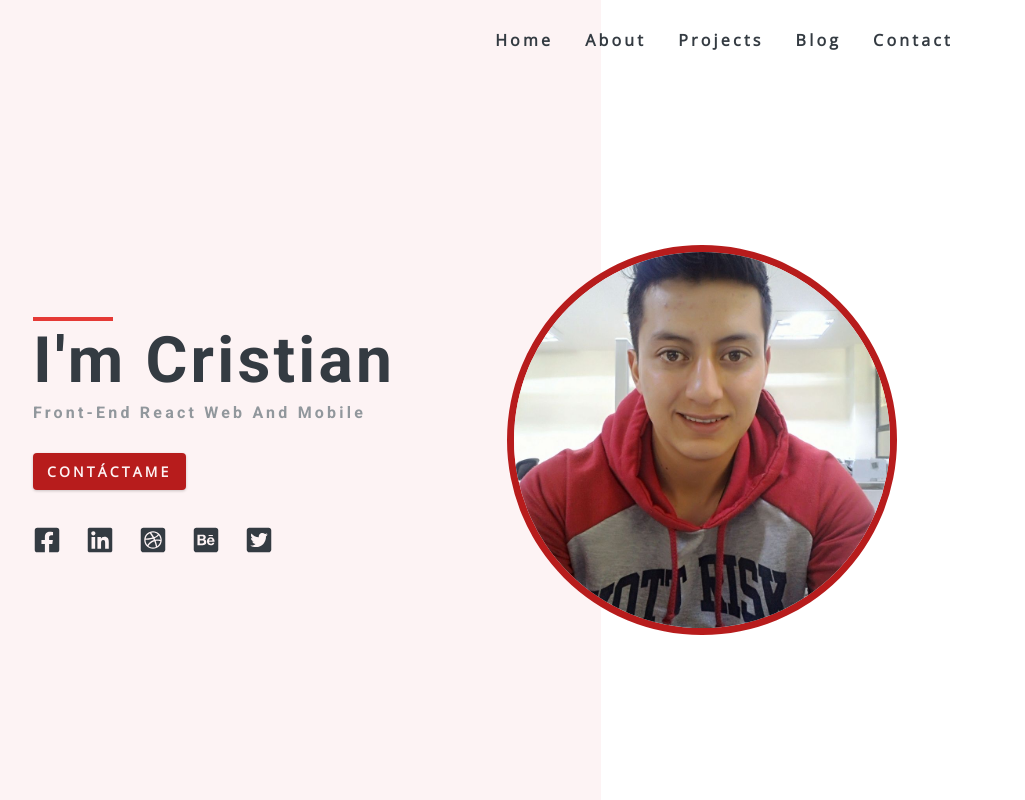
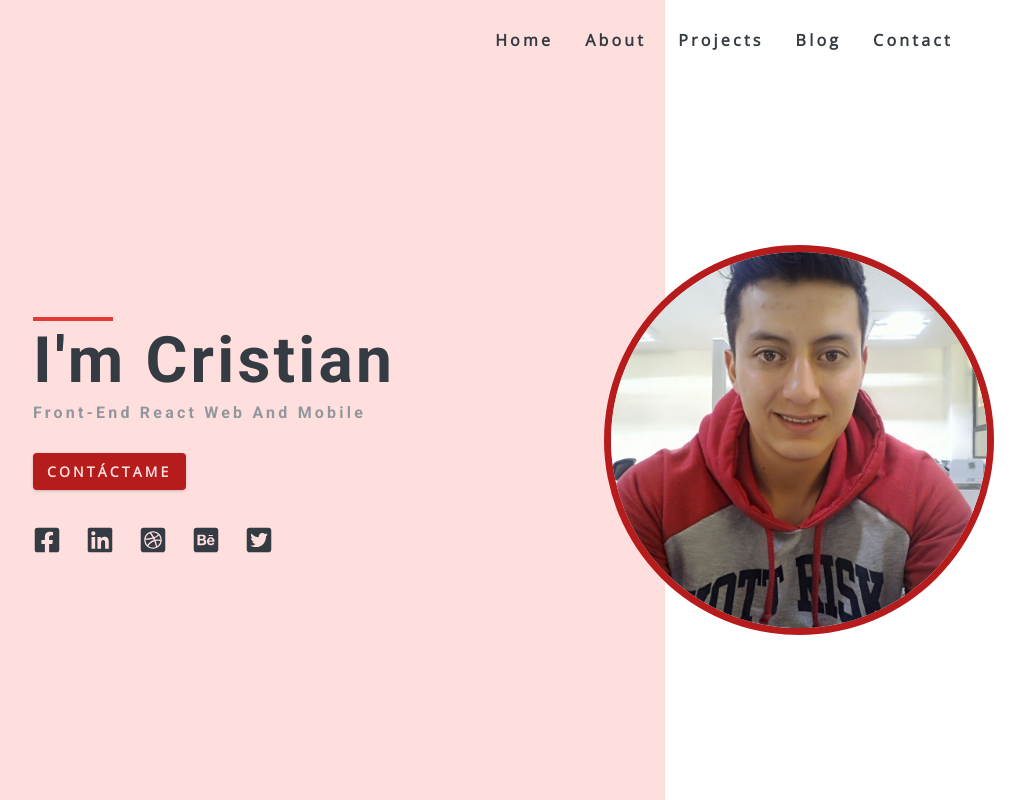
Before and after one commit to cristianvj/gatsby-portfolio, a Gatsby site: page / in a window 1280 px wide. Shown: the top 800 px of the page, without its empty margins (231-1256 px from the left). Built offline with nearby package versions, Linux system fonts and the light colour scheme; Gatsby itself is replaced by a stand-in of ours.

Commit message:
background

```diff
--- a/src/css/main.css
+++ b/src/css/main.css
@@ -24,7 +24,7 @@ Variables
   --clr-primary-7: #ef5350;
   --clr-primary-8: #e57373;
   --clr-primary-9: #ef9a9a;
-  --clr-primary-10:#fdf3f4;
+  --clr-primary-10:#ffdede;
   /* darkest grey - used for headings */
   --clr-grey-1: hsl(210, 12%, 23%);
   --clr-grey-3: hsl(209, 12%, 35%);
@@ -217,7 +217,7 @@ Navbar
   display: flex;
   align-items: center;
   z-index: 200;
-  background: var(--clr-white);
+  background-color: var(--clr-primary-10);
 }
 .nav-center {
   width: 90vw;
@@ -432,6 +432,7 @@ Hero
   height: 80%;
   display: grid;
   align-items: center;
+
 }
 
 .hero .underline {
@@ -469,7 +470,7 @@ Hero
     content: "";
     position: absolute;
     top: 0;
-    left: 65%;
+    left: 80%;
     right: 0;
     bottom: 0;
     background: var(--clr-white);
@@ -489,11 +490,14 @@ Hero
   .hero-img {
     display: block;
     grid-row: 1/1;
-    grid-column: 8/-2;
+    grid-column: 9/-1;
     width: 100%;
   }
 }
 @media screen and (min-width: 1170px) {
+  .hero::before {
+    left: 70%;
+  }
   .hero h4 {
     font-size: 1rem;
   }
```
